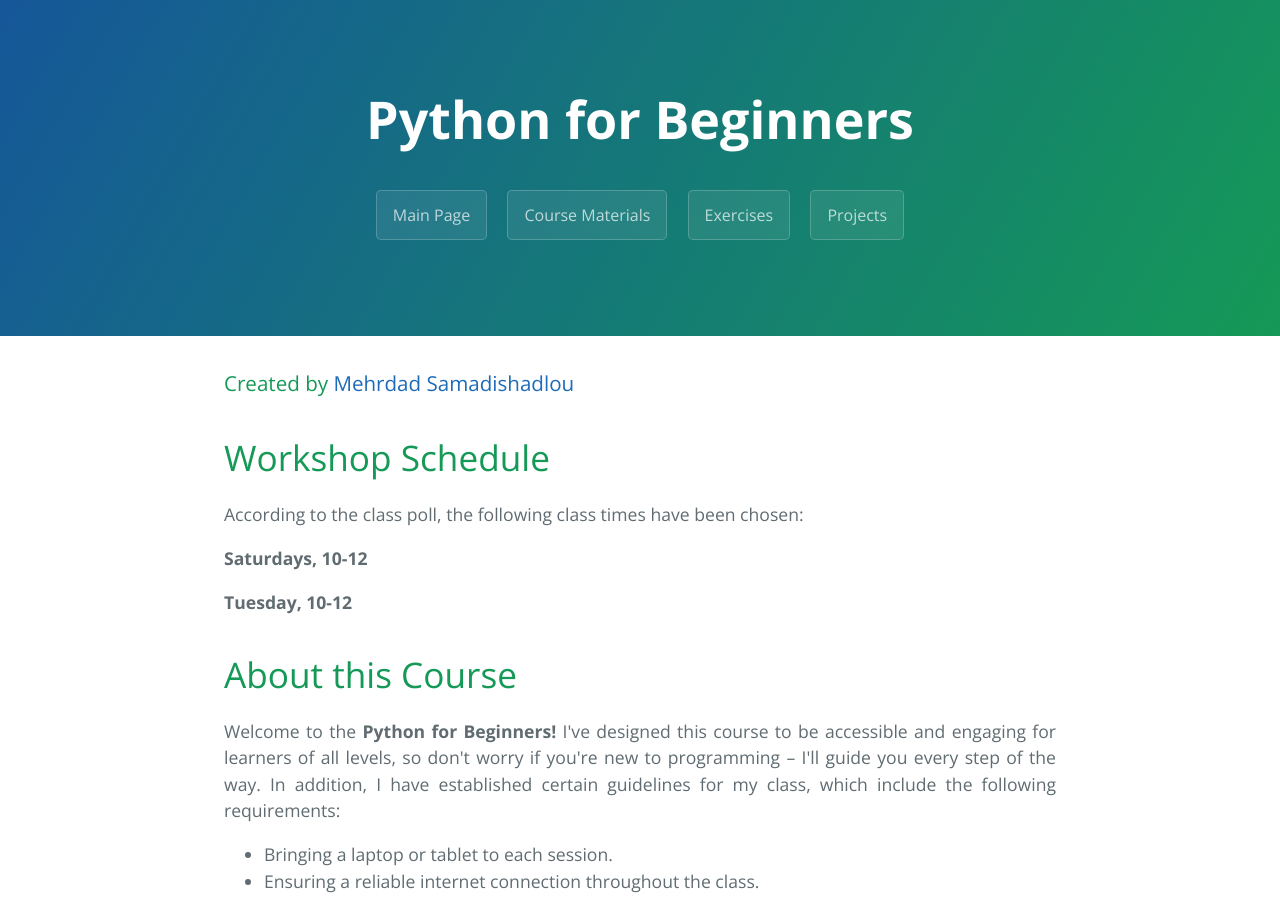
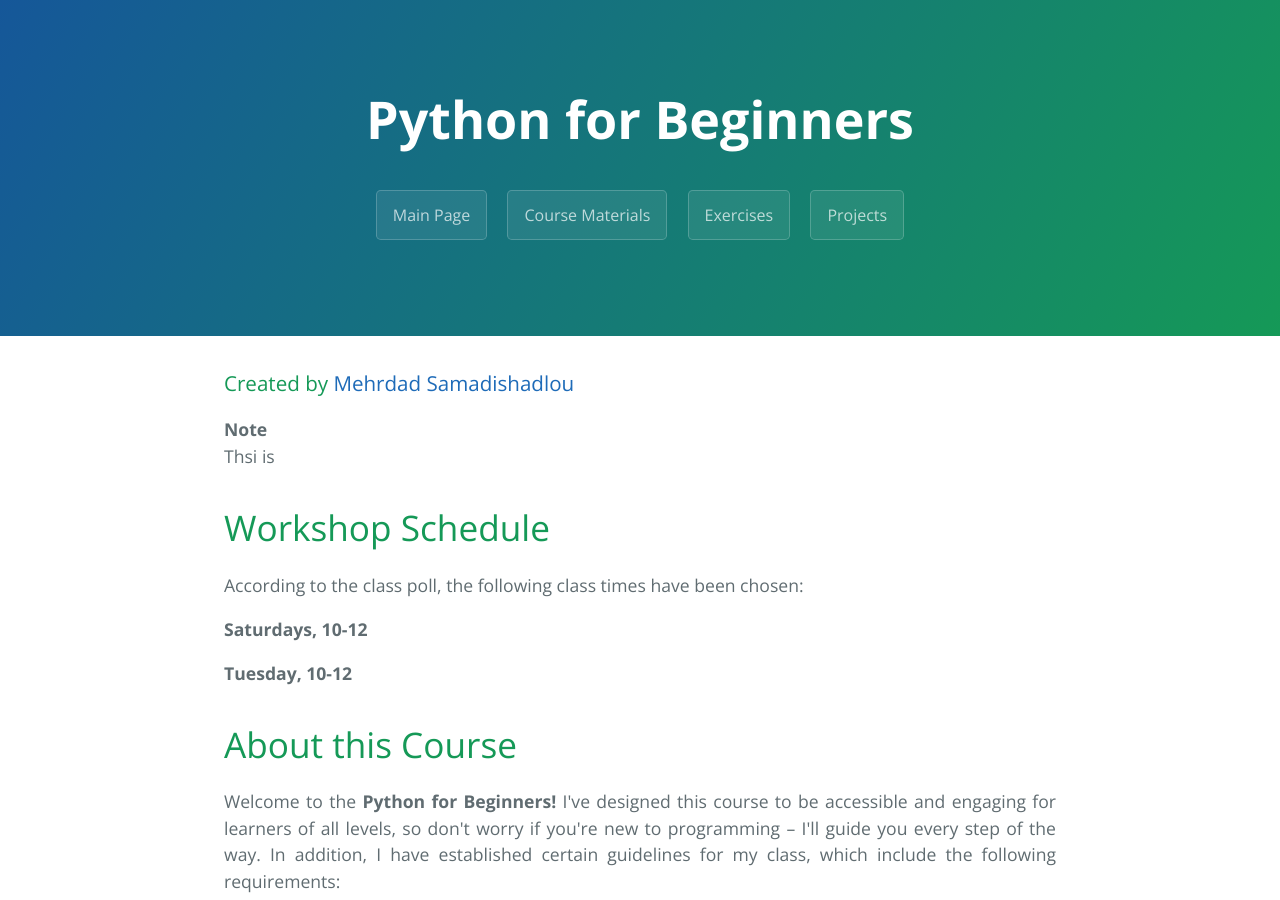
Before and after one commit to MehrdadSamadishadlou/Python_for_Beginners, a Jekyll site: the page built from index.md, in a window 1280 px wide and 900 px high. Built offline with Jekyll 4.4.1, drawn with Linux system fonts in a browser that asks for light colours.

Commit message:
Update index.md

```diff
--- a/index.md
+++ b/index.md
@@ -6,6 +6,8 @@ filename: index
 
 ### Created by <a href="https://github.com/MehrdadSamadishadlou">Mehrdad Samadishadlou</a>
 
+**Note**
+Thsi is
 
 
 # Workshop Schedule
```
